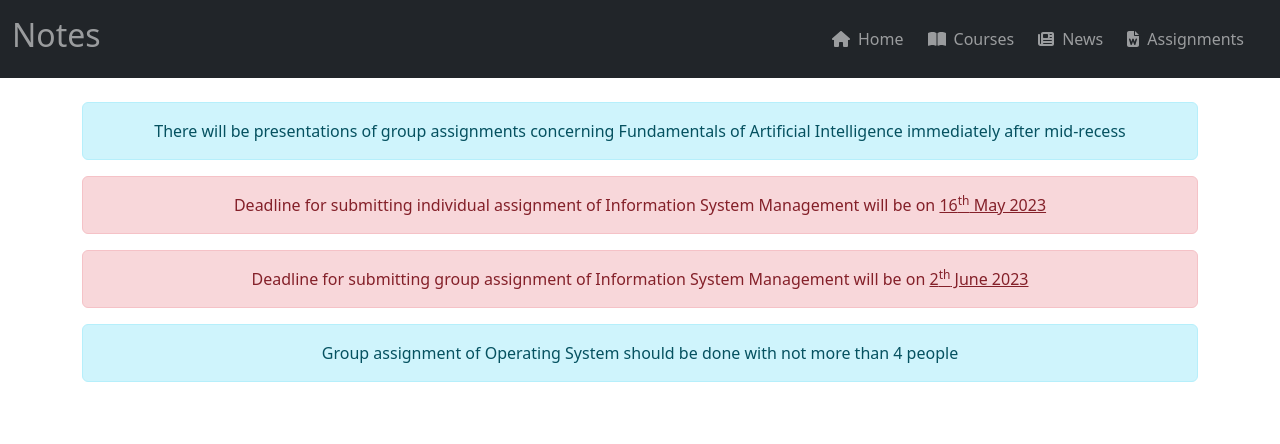
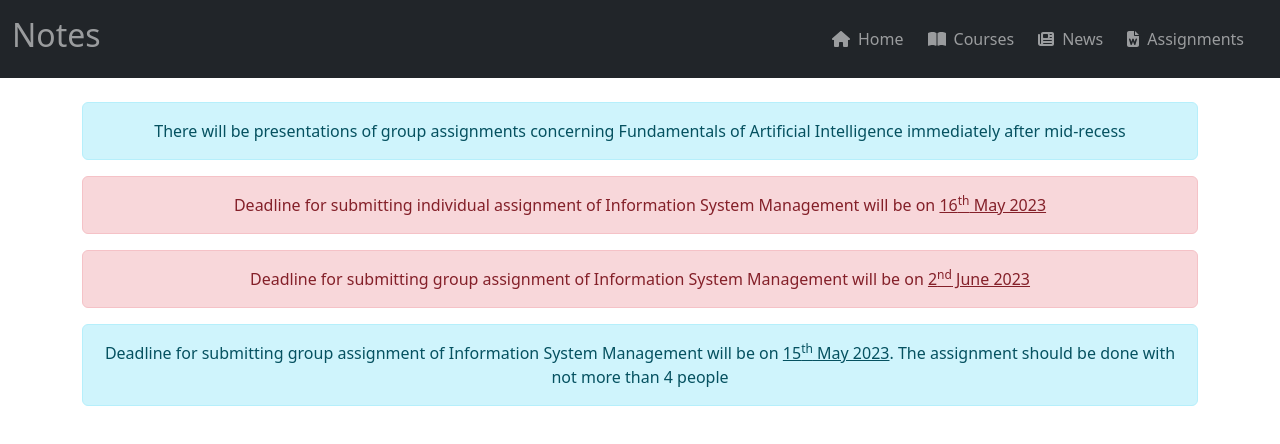
Before and after one commit to Flitchen/notes, a React (Vite) app: page /news in a window 1280 px wide. Shown: the top 444 px of the page. Built offline with nearby package versions, Linux system fonts and the light colour scheme.

Commit message:
Submission date for Operating system

```diff
--- a/src/components/News.jsx
+++ b/src/components/News.jsx
@@ -10,10 +10,10 @@ function News() {
                 Deadline for submitting individual assignment of Information System Management will be on <u>16<sup>th</sup> May 2023</u>
             </div>
             < div class="alert alert-danger mt-3 text-center">
-                Deadline for submitting group assignment of Information System Management will be on <u>2<sup>th</sup> June 2023</u>
+                Deadline for submitting group assignment of Information System Management will be on <u>2<sup>nd</sup> June 2023</u>
             </div>
             < div class="alert alert-info mt-3 text-center">
-                Group assignment of Operating System should be done with not more than 4 people
+                Deadline for submitting group assignment of Information System Management will be on <u>15<sup>th</sup> May 2023</u>. The assignment should be done with not more than 4 people
             </div>
 
         </div>
--- a/src/components/NoMatch.jsx
+++ b/src/components/NoMatch.jsx
@@ -13,7 +13,7 @@ function NoMatch() {
             <p className="display-2">Page not found
             </p>
             <FontAwesomeIcon icon={faFaceFrown} size='4x' className='mt-5 text-dark' id='sad-face'></FontAwesomeIcon>
-            <button className='btn btn-outline-dark mt-5' onClick={handleNoMatch}>Go to Home Page</button>
+            <button className='btn btn-outline-dark mt-5 mb-3' onClick={handleNoMatch}>Go to Home Page</button>
         </div>
     );
 }
```
